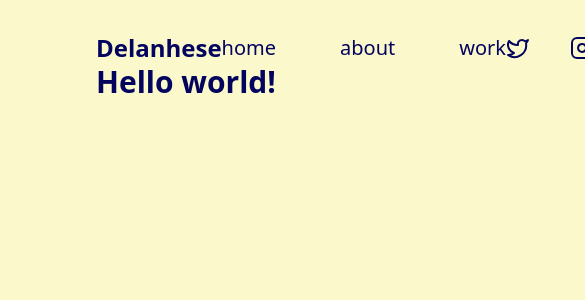
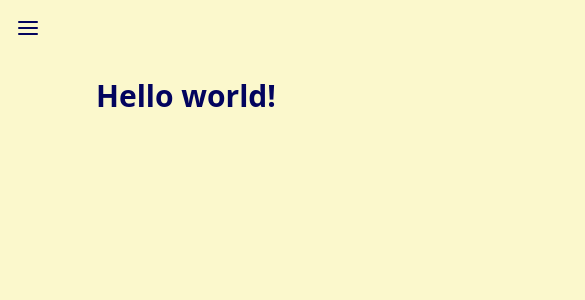
Before and after one commit to ndelanhese/project-setec-ifpr-2023, a Next.js app: page / in a window 390 px wide. Shown: the top 300 px of the page, 585 px wide, since content can reach past the window. Built offline with nearby package versions, Linux system fonts and the light colour scheme.

Commit message:
feat(header): created a wrapper and a responsive layout

```diff
--- a/src/app/layout.tsx
+++ b/src/app/layout.tsx
@@ -9,7 +9,7 @@ export const metadata = {
 }
 
 const RootLayout = ({ children }: { children: React.ReactNode }) => (
-  <html lang="pt-BR" className="bg-light-yellow px-24 py-8 text-dark-blue">
+  <html lang="pt-BR" className="bg-light-yellow text-dark-blue">
     <body>
       <Header />
       {children}
--- a/src/app/page.tsx
+++ b/src/app/page.tsx
@@ -1,5 +1,5 @@
 const Home = () => (
-  <main>
+  <main className="px-24 py-8">
     <h1 className="text-3xl font-bold">Hello world!</h1>
   </main>
 )
--- a/src/components/shared/header/header.tsx
+++ b/src/components/shared/header/header.tsx
@@ -1,13 +1,14 @@
-import Link from 'next/link'
 import { Github, Instagram, Twitter } from 'lucide-react'
 import { HeaderLink } from './headerLink'
+import { HeaderWrapper } from './headerWrapper'
 
 export const Header = () => (
-  <div className="flex w-full flex-row items-center justify-between">
-    <HeaderLink href="/" className="text-2xl font-bold">
+  <HeaderWrapper>
+    <div className="flex w-full flex-col items-center justify-center gap-6 sm:flex-row sm:justify-between sm:px-24 sm:py-8">
+      <HeaderLink href="/" className="text-3xl font-bold sm:text-2xl">
         Delanhese
       </HeaderLink>
-    <div className="flex flex-row gap-16 text-xl">
+      <div className="flex flex-col gap-6 text-xl sm:flex-row sm:gap-16">
         <HeaderLink href="/">home</HeaderLink>
         <HeaderLink href="/about">about</HeaderLink>
         <HeaderLink href="/work">work</HeaderLink>
@@ -27,4 +28,5 @@ export const Header = () => (
         </HeaderLink>
       </div>
     </div>
+  </HeaderWrapper>
 )
--- /dev/null
+++ b/src/components/shared/header/headerWrapper.tsx
@@ -0,0 +1,45 @@
+'use client'
+
+import { useEffect, useState } from 'react'
+import { HeaderWrapperProps } from './types/headerWrapper'
+import { AlignJustify, X } from 'lucide-react'
+
+export const HeaderWrapper = ({ children }: HeaderWrapperProps) => {
+  const [isMobile, setIsMobile] = useState(false)
+  const [isSidebarOpen, setIsSidebarOpen] = useState(!isMobile)
+
+  useEffect(() => {
+    const hasMobileWidth = window.innerWidth < 768
+    setIsMobile(hasMobileWidth)
+    setIsSidebarOpen(!hasMobileWidth)
+  }, [])
+
+  if (isMobile && !isSidebarOpen) {
+    return (
+      <button
+        onClick={() => setIsSidebarOpen(true)}
+        className="self-start pl-4 pt-4"
+      >
+        <AlignJustify />
+      </button>
+    )
+  }
+
+  if (!isMobile) {
+    return <>{children}</>
+  }
+
+  if (isSidebarOpen) {
+    return (
+      <div className="h-screen w-screen bg-light-yellow">
+        <button
+          onClick={() => setIsSidebarOpen(false)}
+          className="self-start pl-4 pt-4"
+        >
+          <X />
+        </button>
+        {children}
+      </div>
+    )
+  }
+}
--- /dev/null
+++ b/src/components/shared/header/types/headerWrapper.ts
@@ -0,0 +1,5 @@
+import { ReactNode } from 'react'
+
+export type HeaderWrapperProps = {
+  children: ReactNode
+}
```
Lines whose indentation alone changed are shown as unchanged.
